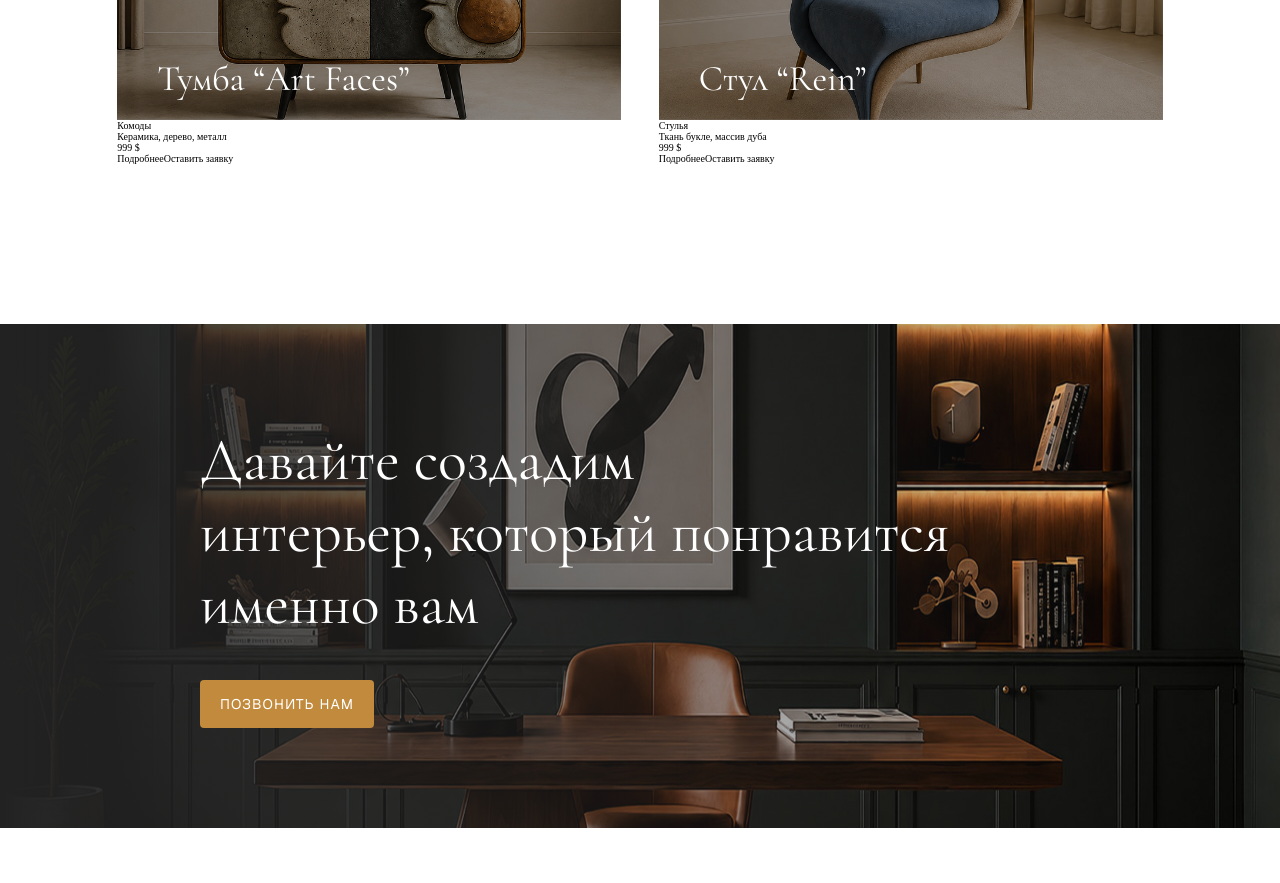
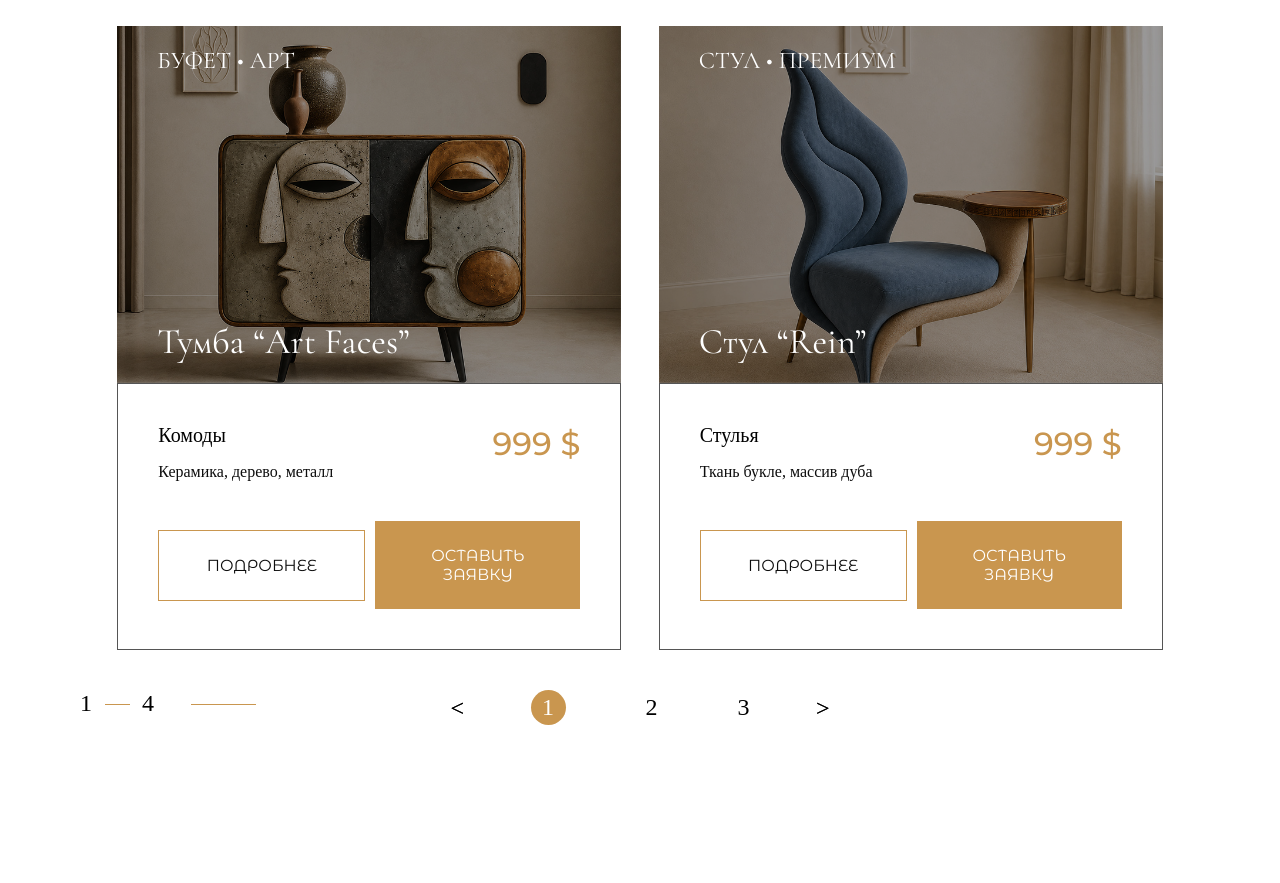
Before and after one commit to duh-git/fabercast, a React (Vite) app: page /catalog in a window 1280 px wide. Shown: the part 1020-1903 px from the top of the page. Built offline with nearby package versions, Linux system fonts and the light colour scheme.

Commit message:
add: Catalog page

```diff
--- a/src/index.css
+++ b/src/index.css
@@ -34,6 +34,24 @@
 @font-face {
   font-family: 'Geist';
   src: url('/fonts/Geist/Geist-Italic-VariableFont_wght.ttf') format('truetype-variations');
+  font-weight: 100 900;
+  font-style: italic;
+  font-display: swap;
+}
+
+/* Montserrat */
+@font-face {
+  font-family: 'Montserrat';
+  src: url('/fonts/Montserrat/Montserrat-VariableFont_wght.ttf') format('truetype-variations');
+  font-weight: 100 900;
+  font-style: normal;
+  font-display: swap;
+}
+
+/* Montserrat Italic */
+@font-face {
+  font-family: 'Montserrat';
+  src: url('/fonts/Montserrat/Montserrat-Italic-VariableFont_wght.ttf') format('truetype-variations');
   font-weight: 100 900;
   font-style: italic;
   font-display: swap;
--- a/src/pages/Catalog/Catalog.css
+++ b/src/pages/Catalog/Catalog.css
@@ -60,6 +60,7 @@
       display: flex;
       flex-direction: column;
       width: 45%;
+      margin-bottom: 40px;
 
       div:nth-child(1) {
         position: relative;
@@ -100,7 +101,141 @@
         }
       }
 
+      .cardInfo {
+        position: relative;
+        padding: 40px;
+        display: flex;
+        flex-direction: column;
+        align-items: start;
+        border: #555555 1px solid;
 
+        .category {
+          font-size: 2rem;
+          font-weight: 500;
+          margin-bottom: 16px;
+        }
+
+        .material {
+          font-size: 1.6rem;
+          color: #0D0D0D;
+        }
+
+        .price {
+          position: absolute;
+          right: 40px;
+          top: 40px;
+          color: #C9964F;
+
+          font-family: "Montserrat Alternates";
+          font-size: 3.2rem;
+          font-weight: 500;
+        }
+
+        .action {
+          margin-top: 40px;
+          display: flex;
+          justify-content: space-between;
+          align-items: center;
+          gap: 10px;
+          width: 100%;
+
+          a,
+          button {
+            text-align: center;
+            padding: 25px;
+            flex: 1;
+            width: auto;
+            font-family: "Montserrat Alternates";
+            font-size: 1.6rem;
+            text-transform: uppercase;
+          }
+
+          a {
+            color: #0D0D0D;
+            border: 1px solid #C9964F;
+          }
+
+          button {
+            color: #FFFFFF;
+            background-color: #C9964F;
+          }
+        }
+      }
+    }
+  }
+
+  .pagintaion {
+    position: relative;
+    display: flex;
+    justify-content: center;
+    align-items: center;
+
+    font-size: 2.4rem;
+
+    .allSet {
+      position: absolute;
+      left: 0;
+      top: 0;
+      display: flex;
+      align-items: center;
+      gap: 50px;
+
+      &::before {
+        content: "";
+        position: absolute;
+        top: 50%;
+        left: 25px;
+        width: 25px;
+        height: 1px;
+        background-color: #C9964F;
+      }
+
+      &::after {
+        content: "";
+        position: absolute;
+        top: 50%;
+        left: 150%;
+        width: 65px;
+        height: 1px;
+        background-color: #C9964F;
+      }
+    }
+
+    .pages {
+      display: flex;
+      align-items: center;
+      position: relative;
+      gap: 80px;
+
+      li {}
+
+      .current {
+        display: flex;
+        justify-content: center;
+        align-items: center;
+        background-color: #C9964F;
+        border-radius: 50%;
+        width: 35px;
+        height: 35px;
+
+        color: #FFFFFF;
+      }
+
+      ::before {
+        content: "<";
+        position: absolute;
+        left: -80px;
+        top: 50%;
+        transform: translateY(-50%);
+      }
+
+      ::after {
+        content: ">";
+        position: absolute;
+        right: -80px;
+        top: 50%;
+        transform: translateY(-50%);
+      }
     }
   }
 }
--- a/src/pages/Catalog/Catalog.jsx
+++ b/src/pages/Catalog/Catalog.jsx
@@ -26,12 +26,14 @@ export default function Catalog() {
             <p className="catcoll">СТОЛ • КОЛЛЕКЦИЯ</p>
             <h2 className="name">Стол “Nordic”</h2>
           </div>
+          <div className="cardInfo">
             <p className="category">Столы</p>
             <p className="material">Массив ореха, кожа, латунь</p>
             <p className="price">999 $</p>
-          <div className="">
+            <div className="action">
               <a href="">Подробнее</a>
               <button>Оставить заявку</button>
+            </div>
           </div>
         </li>
         <li>
@@ -40,12 +42,14 @@ export default function Catalog() {
             <p className="catcoll">КОМОД • КОЛЛЕКЦИЯ</p>
             <h2 className="name">Комод “Geometry”</h2>
           </div>
+          <div className="cardInfo">
             <p className="category">Комоды</p>
             <p className="material">Массив дуба, латунь, лак</p>
             <p className="price">999 $</p>
-          <div className="">
+            <div className="action">
               <a href="">Подробнее</a>
               <button>Оставить заявку</button>
+            </div>
           </div>
         </li>
         <li>
@@ -54,12 +58,14 @@ export default function Catalog() {
             <p className="catcoll">БУФЕТ • АРТ</p>
             <h2 className="name">Тумба “Art Faces”</h2>
           </div>
+          <div className="cardInfo">
             <p className="category">Комоды</p>
             <p className="material">Керамика, дерево, металл</p>
             <p className="price">999 $</p>
-          <div className="">
+            <div className="action">
               <a href="">Подробнее</a>
               <button>Оставить заявку</button>
+            </div>
           </div>
         </li>
         <li>
@@ -68,16 +74,27 @@ export default function Catalog() {
             <p className="catcoll">СТУЛ • ПРЕМИУМ</p>
             <h2 className="name">Стул “Rein”</h2>
           </div>
+          <div className="cardInfo">
             <p className="category">Стулья</p>
             <p className="material">Ткань букле, массив дуба</p>
             <p className="price">999 $</p>
-          <div className="">
+            <div className="action">
               <a href="">Подробнее</a>
               <button>Оставить заявку</button>
+            </div>
           </div>
         </li>
       </ul>
       <div className="pagintaion">
+        <div className="allSet">
+          <p>1</p>
+          <p>4</p>
+        </div>
+        <ul className="pages">
+          <li className="current">1</li>
+          <li>2</li>
+          <li>3</li>
+        </ul>
       </div>
     </section>
     <Contact />
```
Lines whose indentation alone changed are shown as unchanged.
